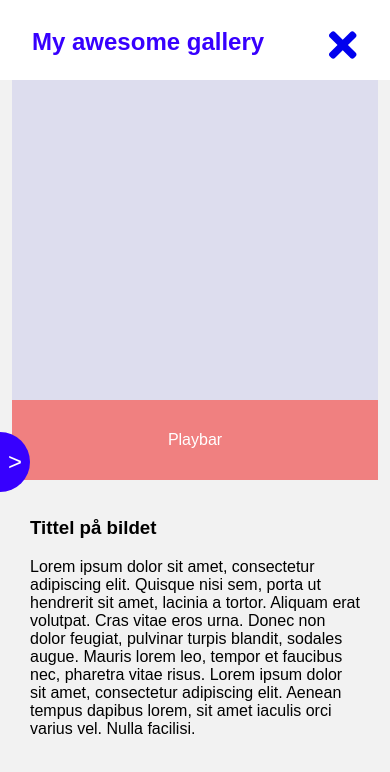
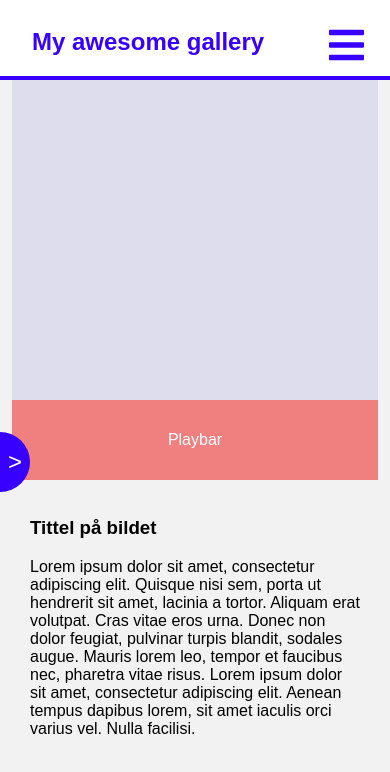
Before and after one commit to IT2810/it2810-webutvikling-h18-prosjekt-2-gruppe-04, a React (Create React App) app in the folder prosjekt2/: page / in a window 390 px wide. Shown: the top 772 px of the page. Built offline with nearby package versions, Linux system fonts and the light colour scheme; a web font is replaced by a local one.

Commit message:
Add rules for mobile menu toggle and resize-listeners.

```diff
--- a/prosjekt2/src/components/App.js
+++ b/prosjekt2/src/components/App.js
@@ -8,11 +8,38 @@ import '../styles/App.css';
 import Gallery from "./Gallery";
 
 class App extends Component {
+    componentDidMount() {
+        window.addEventListener("resize", this.resize.bind(this));
+        this.resize();
+    }
+    componentWillUnmount() {
+        window.removeEventListener("resize", this.resize.bind(this));
+    }
+    resize() {
+
+        if (window.innerWidth > 780) {
+            this.setState({ isMenuHidden: false });
+        }
+        else{
+            this.setState({ isMenuHidden: true });
+        }
+    }
+
+    constructor(props){
+        super(props);
+        this.menuToggle = this.menuToggle.bind(this);
+        this.state = {isMenuHidden:false}
+    }
+    menuToggle(){
+        this.setState(state => ({ isMenuHidden: !state.isMenuHidden }));
+    }
+
+
   render() {
     return (
       <div className="grid-wrapper">
-          <Header/>
-          <Topbar/>
+          <Header onMenuToggle={this.menuToggle} isMenuHidden={this.state.isMenuHidden}/>
+          <Topbar isMenuHidden={this.state.isMenuHidden}/>
           <Sidebar/>
           <Gallery/>
       </div>
--- a/prosjekt2/src/components/Header.js
+++ b/prosjekt2/src/components/Header.js
@@ -1,6 +1,5 @@
 import React, {Component} from 'react';
 import '../styles/Header.css';
-
 /*Det ble avklart at vi kan bruke Font Awesome i prosjektet for å legge inn ikoner, etc.
  Link for oppklaring:https://piazza.com/class/jl25sg0g4ql5nk?cid=39*/
 import {library} from '@fortawesome/fontawesome-svg-core';
@@ -12,12 +11,18 @@ library.add(faBars, faTimes);
 
 class Header extends Component {
 
+    constructor(props) {
+        super(props);
+    }
     render() {
         return (
-            <div className="header">
+            <div className="header" style={{borderBottom: (this.props.isMenuHidden) ? "4px solid #3700fe" : "4px solid white"}}>
                 <h1>My awesome gallery</h1>
-                <div className="burger"><a href="#"><FontAwesomeIcon icon="bars"/></a></div>
-                <div className="cross"><a href="#"><FontAwesomeIcon icon="times"/></a></div>
+                <div className="menuButton" onClick={this.props.onMenuToggle}>{ this.props.isMenuHidden ? (
+                    <FontAwesomeIcon icon="bars"/>
+                ) : (
+                    <FontAwesomeIcon icon="times"/>
+                )}</div>
             </div>
         );
     }
--- a/prosjekt2/src/components/Topbar.js
+++ b/prosjekt2/src/components/Topbar.js
@@ -1,18 +1,17 @@
 import React, { Component } from 'react';
 import '../styles/Topbar.css';
-
 class Topbar extends Component {
     render() {
         return (
-            <div className="topbar">
-            <div className="image-selector">
-                <div>
-                    <a href="#"><h3>Bildevalg 1</h3></a>
-                    <a href="#"><h3>Bildevalg 2</h3></a>
-                    <a href="#"><h3>Bildevalg 3</h3></a>
-                    <a href="#"><h3>Bildevalg 4</h3></a>
+            <div className="topbar" style={{display: (this.props.isMenuHidden) ? "none" : "inline-block"}}>
+                <div className="image-selector">
+                    <div>
+                        <a href="#"><h3>Gambas</h3></a>
+                        <a href="#"><h3>Tattier</h3></a>
+                        <a href="#"><h3>Louvré</h3></a>
+                        <a href="#"><h3>Rüpee</h3></a>
+                    </div>
                 </div>
-            </div>
             </div>
         );
     }
--- a/prosjekt2/src/styles/App.css
+++ b/prosjekt2/src/styles/App.css
@@ -30,12 +30,4 @@
         grid-template-rows: 5rem auto;
     }
 
-    .topbar {
-        display: none;
-    }
-
-    .header {
-        grid-area: header;
-    }
-
 }
--- a/prosjekt2/src/styles/Header.css
+++ b/prosjekt2/src/styles/Header.css
@@ -12,6 +12,7 @@
 }
 @media only screen and (max-width: 780px) {
     .header{
+        z-index: 2;
         display: inline-block;
         background-color:white;
         text-align: left;
@@ -22,18 +23,8 @@
     .header h1{
         font-size: 1.5rem;
     }
-    .header .burger{
-        display: none;
-        position:absolute;
-        right: 1.3rem;
-        top:1.3rem;
-        width: 2.5rem;
-        font-size: 2.5rem;
-        height:2.5rem;
-        color:#3700fe;
-    }
-    .header .cross{
-        display:inline-block;
+    .header .menuButton{
+        display: inline-block;
         position:absolute;
         right: 1.3rem;
         top:1.3rem;
--- a/prosjekt2/src/styles/Topbar.css
+++ b/prosjekt2/src/styles/Topbar.css
@@ -29,7 +29,10 @@
 
 @media only screen and (max-width: 780px) {
     .topbar{
-        height:15.5rem;
+        grid-area: header !important;
+        padding-top:4em;
+        z-index: 1;
+        height: 15.5em;
     }
     .image-selector{
         margin: auto;
```
